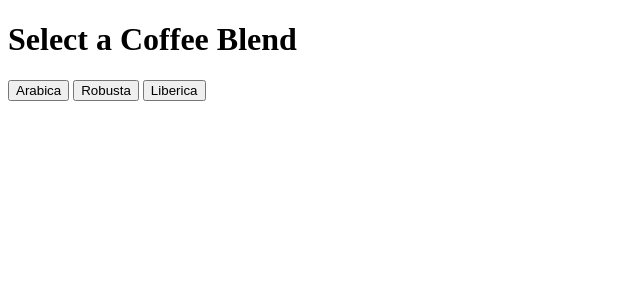
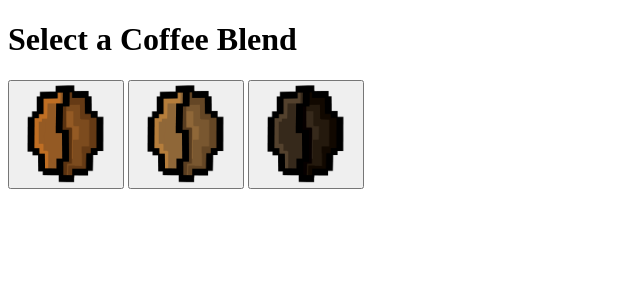
Before and after one commit to starryyeyed/coffee-simulator, a Flask app: template cafe-game/templates/blend.html in a window 1280 px wide. Shown: the top 300 px of the page, without its empty margins (0-640 px from the left). Run offline with Flask 2, Linux system fonts and the light colour scheme; the template is opened without the code that fills it, so the values that code supplies are empty.

Commit message:
Added style changes, making buttons to be image files on blend.html

```diff
--- a/cafe-game/app.py
+++ b/cafe-game/app.py
@@ -12,10 +12,12 @@ def get_db_connection():
 def index():
     return render_template('index.html')
 
+# main route for starting screen
 @app.route('/start_game', methods=['POST'])
 def start_game():
     return render_template('blend.html')
 
+# route that displays all previous orders
 @app.route('/orders')
 def show_orders():
     conn = get_db_connection()
--- a/cafe-game/templates/blend.html
+++ b/cafe-game/templates/blend.html
@@ -8,9 +8,15 @@
 <body>
     <h1>Select a Coffee Blend</h1>
     <form action="/select_blend" method="POST">
-        <button type="submit" name="bean_blend" value="Arabica">Arabica</button>
-        <button type="submit" name="bean_blend" value="Robusta">Robusta</button>
-        <button type="submit" name="bean_blend" value="Liberica">Liberica</button>
+        <button type="submit" name="bean_blend" value="Arabica">
+            <img src="/static/arabica.png" alt="Arabica" style="width:100px; height: 100px">
+        </button>
+        <button type="submit" name="bean_blend" value="Robusta">
+            <img src="/static/robusta.png" alt="Robusta" style="width:100px; height: 100px">
+        </button>
+        <button type="submit" name="bean_blend" value="Liberica">
+            <img src="/static/liberica.png" alt="Liberica" style="width:100px; height: 100px">
+        </button>
     </form>
 </body>
 </html>
```
Also changed, not shown: cafe-game/blend_styles.css (added, +22 -0 lines).
